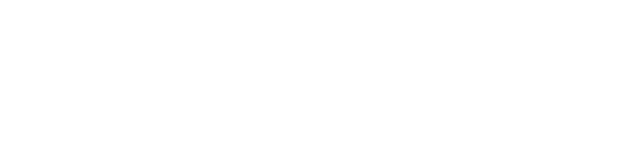
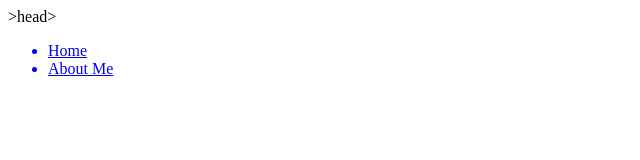
Before and after one commit to CCPS384092/CCPS384092.github.io, a plain HTML site: page index.html in a window 1280 px wide. Shown: the whole page, without its empty margins (0-640 px from the left). Drawn offline with Linux system fonts and the light colour scheme.

Commit message:
Update index.html

```diff
--- a/index.html
+++ b/index.html
@@ -1,4 +1,14 @@
 <!DOCTYPE html>
 <html>
-
+   >head>
+  <title>About Me</title>
+  </head>
+<header>
+  <nav>
+    <ul>
+      <a href="./index.html"><li>Home</li></a>
+      <a href="./aboutme.html"><li>About Me</li></a>
+    </ul>
+  </nav>
+</header
 <html>
```
